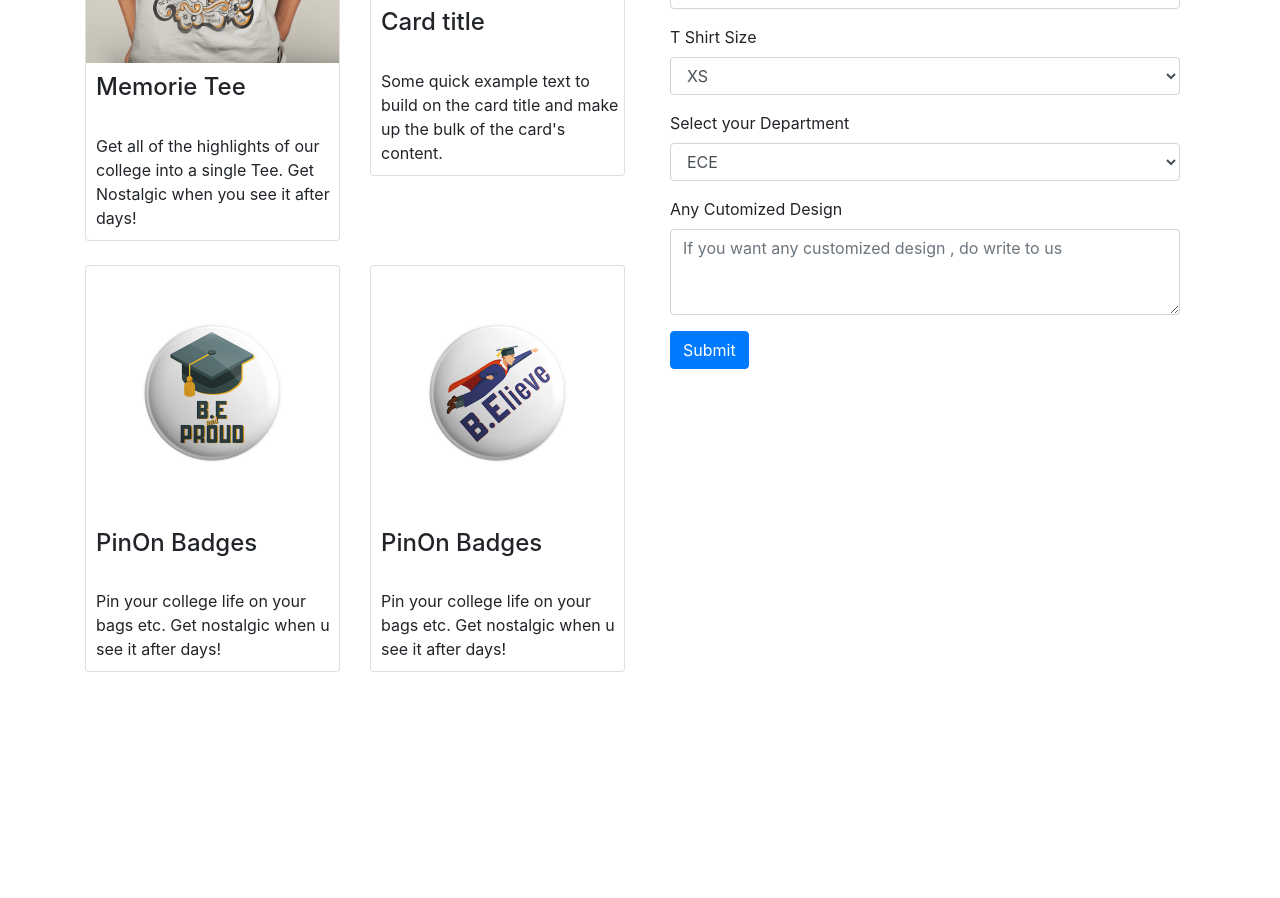
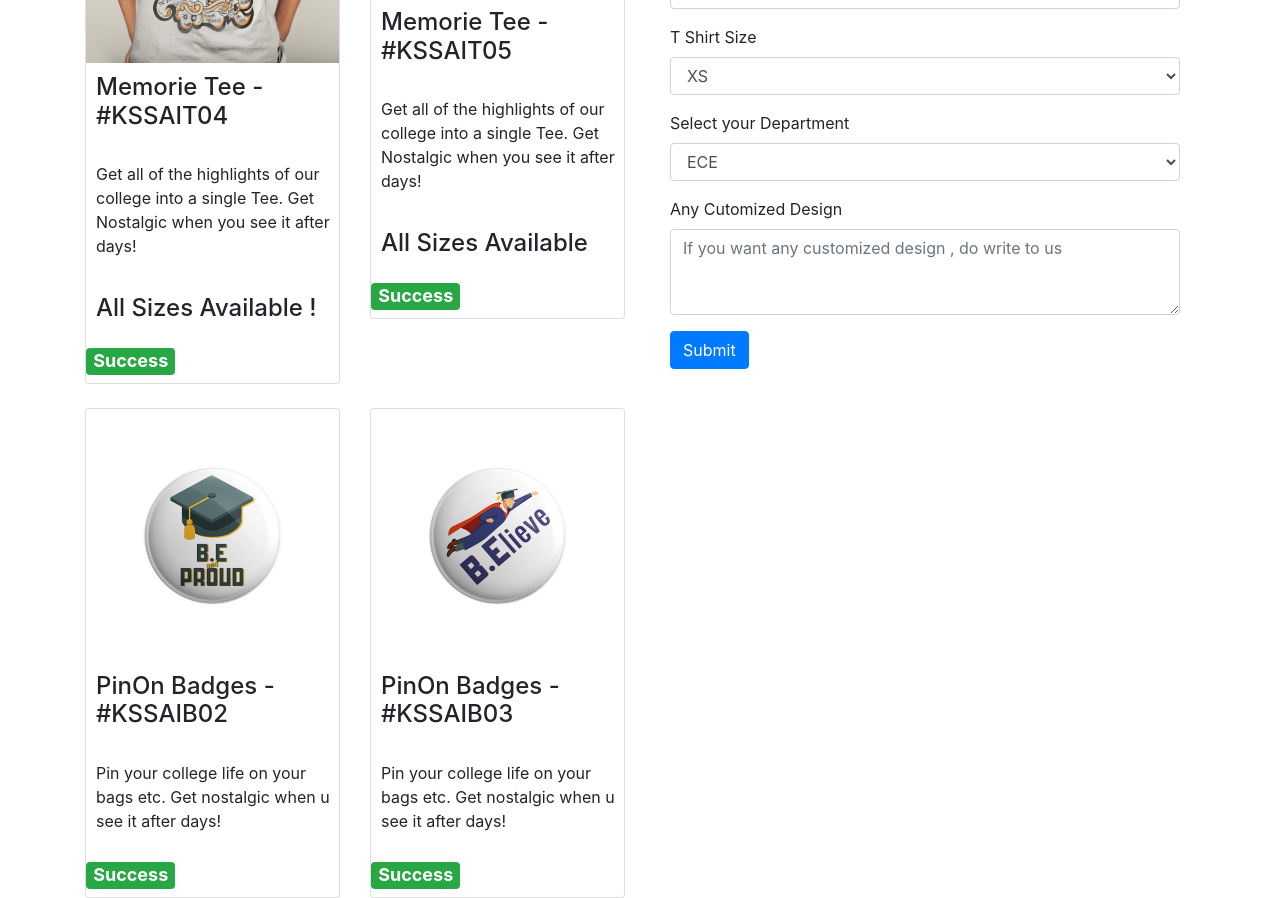
Before and after one commit to santynaren/krysta.github.io, a plain HTML site: page store.html in a window 1280 px wide. Shown: the part 402-1300 px from the top of the page. Before the commit the page ends 1074 px from the top, so only its background shows below. Drawn offline with nearby package versions, Linux system fonts and the light colour scheme.

Commit message:
Update store.html

```diff
--- a/store.html
+++ b/store.html
@@ -35,21 +35,24 @@
                 <div class="row">
                     <div class="col-sm-6 col-xs-6">
                         <div class="card" style="width: 100%;">
-                            <img id="card_image_zoom" class="card-img-top" src="tees_one.jpg" alt="Card image cap">
+                            <img id="card_image_zoom" class="card-img-top" src="tees_one.jpg" alt="#KSSAIT04 Image">
                             <div class="card-block">
-                                <h4 id="card_title" class="card-title">Memorie Tee</h4>
+                                <h4 id="card_title" class="card-title">Memorie Tee - #KSSAIT04</h4>
                                 <p id="card_title" class="card-text">Get all of the highlights of our college into a single Tee. Get Nostalgic when you see it after days! </p>
+                            <h4 id="card_title" class="card-title">All Sizes Available !</h4>
+                                <h4><span class="badge badge-success">Success</span></h4>
                             </div>
                         </div>
                     </div>
 
                     <div class="col-sm-6 col-xs-6">
                         <div class="card" style="width: 100%;">
-                            <img id="card_image_zoom" class="card-img-top" src="tees_two.jpg" alt="Card image cap">
+                            <img id="card_image_zoom" class="card-img-top" src="tees_two.jpg" alt="#KSSAIT05 Image">
                             <div class="card-block">
-                                <h4 id="card_title" class="card-title">Card title</h4>
-                                <p id="card_title" class="card-text">Some quick example text to build on the card title and make up the bulk of the card's content.</p>
-
+                                <h4 id="card_title" class="card-title">Memorie Tee - #KSSAIT05</h4>
+                                <p id="card_title" class="card-text">Get all of the highlights of our college into a single Tee. Get Nostalgic when you see it after days!</p>
+<h4 id="card_title" class="card-title">All Sizes Available</h4>
+                                <h4><span class="badge badge-success">Success</span></h4>
                             </div>
                         </div>
                     </div>
@@ -57,21 +60,21 @@
                 <div class="row">
                     <div class="col-sm-6">
                         <div class="card" style="width: 100%;">
-                            <img id="card_image_zoom" class="card-img-top" src="badge_two.png" alt="Card image cap">
+                            <img id="card_image_zoom" class="card-img-top" src="badge_two.png" alt="#KSSAIB02 Image">
                             <div class="card-block">
-                                <h4 id="card_title" class="card-title">PinOn Badges</h4>
+                                <h4 id="card_title" class="card-title">PinOn Badges - #KSSAIB02</h4>
                                 <p id="card_title" class="card-text">Pin your college life on your bags etc. Get nostalgic when u see it after days!</p>
-
+<h4><span class="badge badge-success">Success</span></h4>
                             </div>
                         </div>
                     </div>
                     <div class="col-sm-6">
                         <div class="card" style="width: 100%;">
-                            <img id="card_image_zoom" class="card-img-top" src="badge_three.png" alt="Card image cap">
+                            <img id="card_image_zoom" class="card-img-top" src="badge_three.png" alt="#KSSAIB03 Image">
                             <div class="card-block">
-                                <h4 id="card_title" class="card-title">PinOn Badges</h4>
+                                <h4 id="card_title" class="card-title">PinOn Badges - #KSSAIB03</h4>
                                 <p id="card_title" class="card-text">Pin your college life on your bags etc. Get nostalgic when u see it after days!</p>
-
+                                <h4><span class="badge badge-success">Success</span></h4>
                             </div>
                         </div>
                     </div>
```
